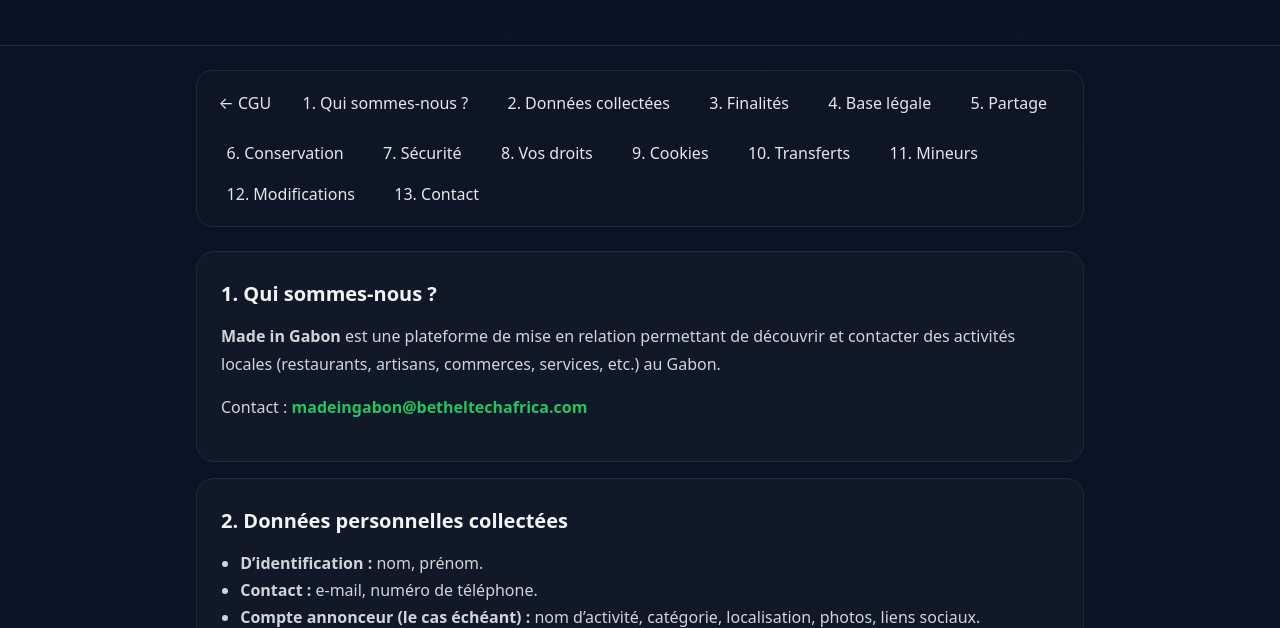
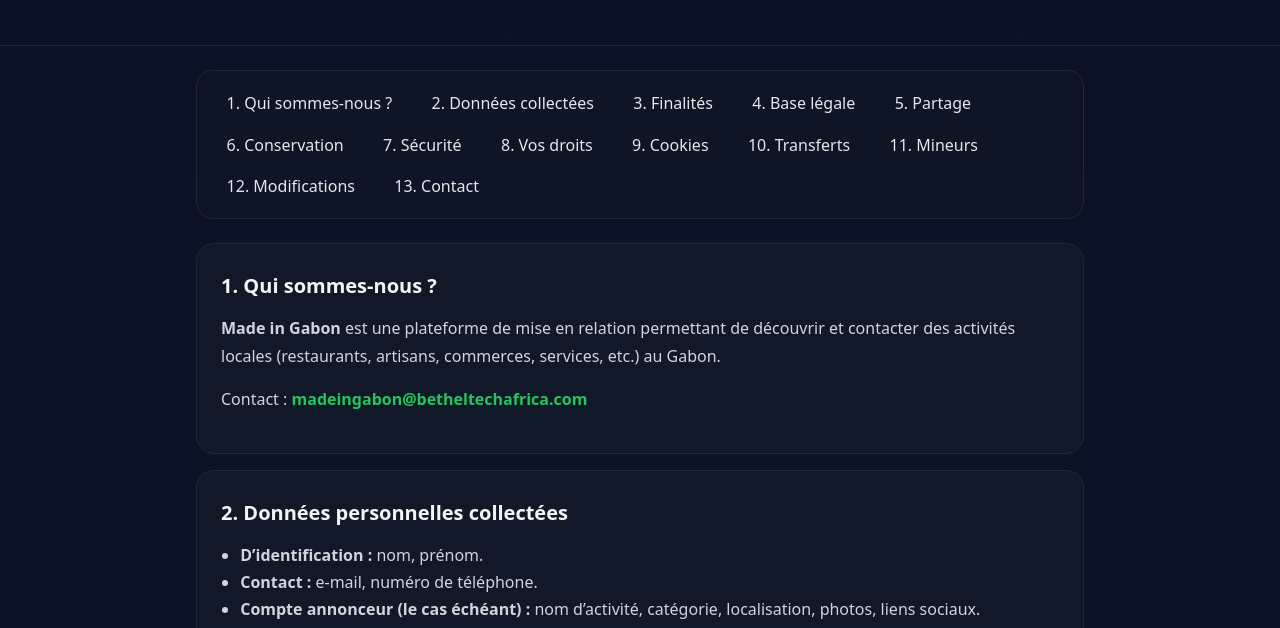
Before and after one commit to Jonathandu241/made-in-gabon, a plain HTML site: page confidentialite.html in a window 1280 px wide. Shown: the part 168-796 px from the top of the page. Drawn offline with Linux system fonts and the light colour scheme.

Commit message:
Update confidentialite.html

```diff
--- a/confidentialite.html
+++ b/confidentialite.html
@@ -51,7 +51,6 @@
 
   <main class="container">
     <nav aria-label="Sommaire">
-      <a class="backlink" href="./">← CGU</a>
       <a href="#qui">1. Qui sommes-nous ?</a>
       <a href="#donnees">2. Données collectées</a>
       <a href="#finalites">3. Finalités</a>
```
